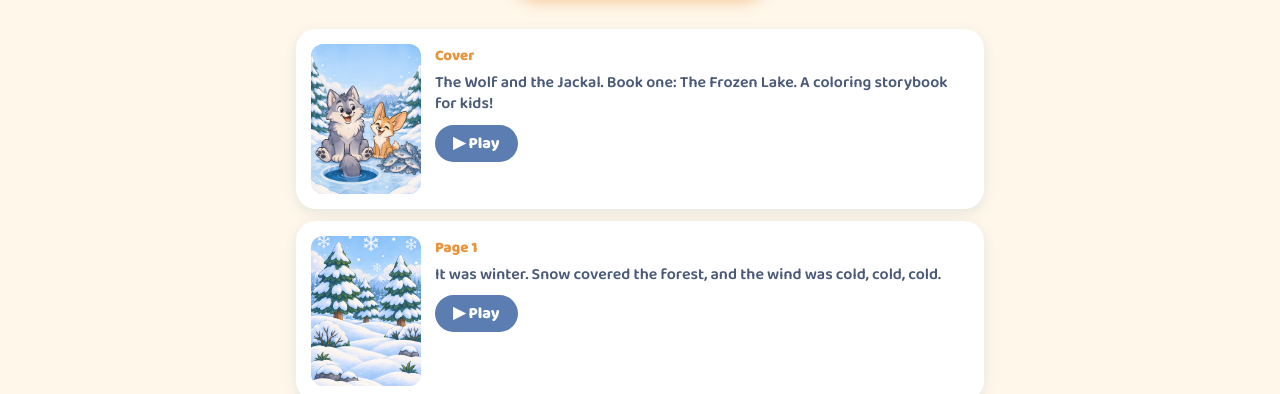
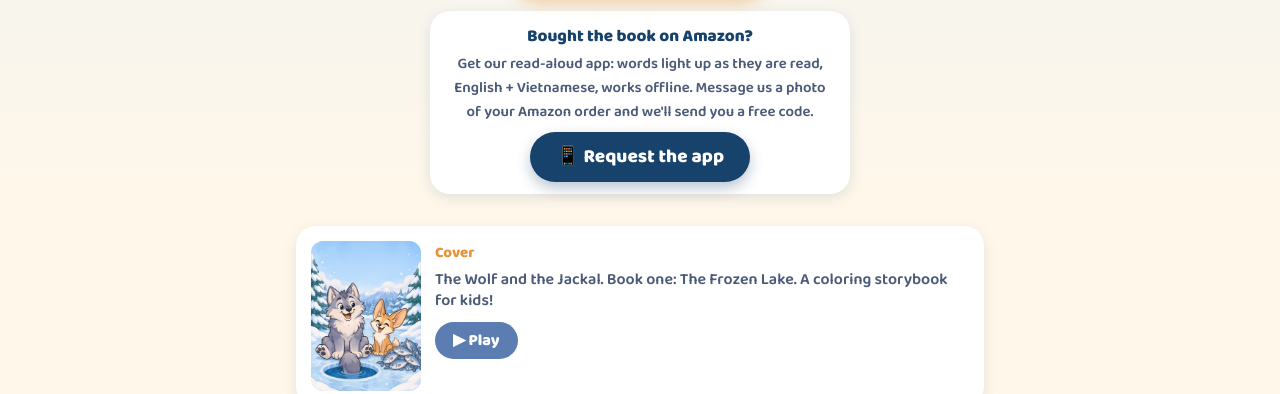
Before and after one commit to appmakernguyen-arch/storyteller, a plain HTML site: page wj1/index.html in a window 1280 px wide. Shown: the part 823-1217 px from the top of the page. Drawn offline with Linux system fonts and the light colour scheme.

Commit message:
Read-aloud page: 'Request the app' button for Amazon buyers (opens TikTok)
Co-Authored-By: Claude Opus 5.5 <noreply@anthropic.com>
Claude-Session: https://claude.ai/code/session_01Cw55U5kictusrNCEqh79EY

```diff
--- a/wj1/index.html
+++ b/wj1/index.html
@@ -29,6 +29,10 @@ p.en { color:#4a5a78; }
 .bar .now { font-weight:800; font-size:15px; }
 audio { width:100%; max-width:640px; }
 footer { text-align:center; font-size:13px; color:#8a8a8a; padding:10px; }
+.req { max-width:420px; margin:10px auto 4px; background:#fff; border-radius:20px; padding:12px 16px; box-shadow:0 4px 14px rgba(23,66,107,.12); }
+.req b { color:var(--navy); font-size:17px; display:block; }
+.req span { font-size:15px; font-weight:600; color:#4a5a78; display:block; margin:2px 0 8px; }
+.reqbtn { display:inline-block; font-weight:800; font-size:19px; text-decoration:none; background:var(--navy); color:#fff; border-radius:40px; padding:10px 26px; box-shadow:0 6px 14px rgba(23,66,107,.3); }
 </style></head><body class="en">
 <header>
   <div class="vid">
@@ -38,6 +42,11 @@ footer { text-align:center; font-size:13px; color:#8a8a8a; padding:10px; }
   <h1><span class="w">The Wolf</span> and the <span class="j">Jackal</span></h1>
   <div class="sub">Book 1: The Frozen Lake</div>
   <button class="all" id="all">▶ Play the whole story</button>
+  <div class="req" id="request-app">
+    <b>Bought the book on Amazon?</b>
+    <span>Get our read-aloud app: words light up as they are read, English + Vietnamese, works offline. Message us a photo of your Amazon order and we'll send you a free code.</span>
+    <a class="reqbtn" href="https://www.tiktok.com/@story.books87" target="_blank" rel="noopener">📱 Request the app</a>
+  </div>
 </header>
 <main>
 <section class="card" id="cover" data-k="title">
```
